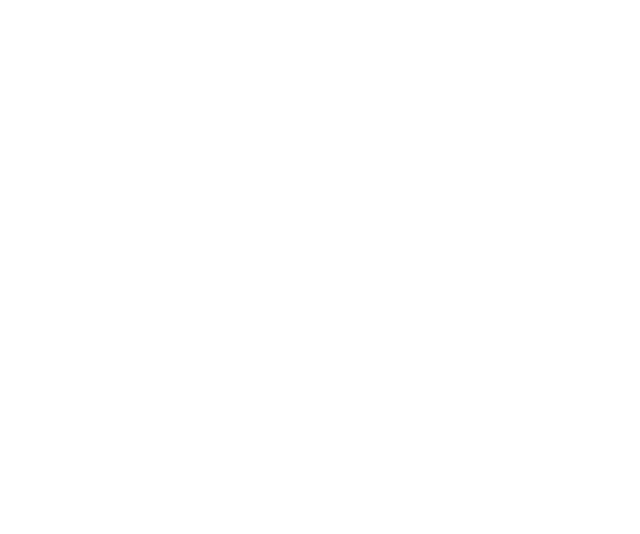
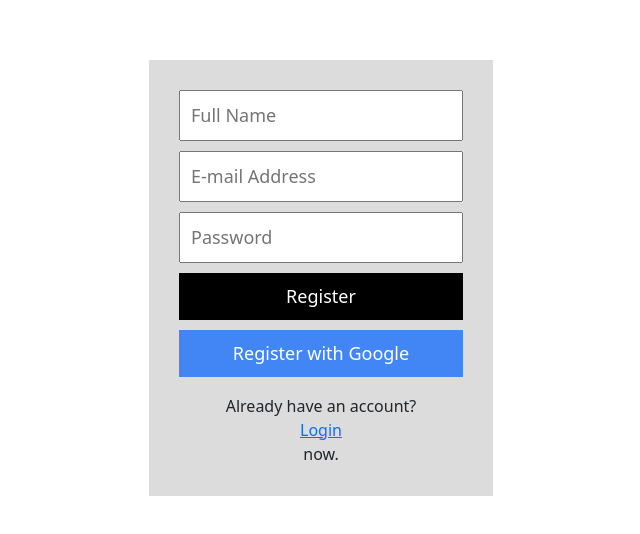
Before and after one commit to morgsj/klank_demo, a React (Create React App) app: page /register in a window 1280 px wide. Before the commit this address had no page. Shown: the part 126-660 px from the top of the page, without its empty margins (319-959 px from the left). Built offline with nearby package versions, Linux system fonts and the light colour scheme; no server answers.

Commit message:
Login set up

```diff
--- a/public/index.html
+++ b/public/index.html
@@ -24,7 +24,7 @@
       work correctly both with client-side routing and a non-root public URL.
       Learn how to configure a non-root public URL by running `npm run build`.
     -->
-    <title>React App</title>
+    <title>Klank</title>
   </head>
   <body>
     <noscript>You need to enable JavaScript to run this app.</noscript>
--- a/src/App.js
+++ b/src/App.js
@@ -10,6 +10,7 @@ import Dashboard from "./components/Dashboard";
 import Messages from "./components/Messages";
 import Search from "./components/Search";
 import Login from "./components/Login";
+import Register from "./components/Register";
 
 export default function App() {
   return (
@@ -18,6 +19,7 @@ export default function App() {
           <Route path="/" element = {<Navigator />} />
           <Route path="dashboard" element={<Dashboard />} />
           <Route path="login" element={<Login />} />
+          <Route path="register" element={<Register />} />
           <Route path="messages" element={<Messages />} />
           <Route path="search" element={<Search />} />
 
--- a/src/components/Dashboard.js
+++ b/src/components/Dashboard.js
@@ -1,16 +1,42 @@
-import React from "react";
+import React, { useEffect, useState } from "react";
+import { useAuthState } from "react-firebase-hooks/auth";
+import { useNavigate } from "react-router-dom";
+import { auth, db, logout } from "../firebase";
+import { query, collection, getDocs, where } from "firebase/firestore";
 import Header from "./Header";
 import Navigator from "./Navigator";
 
 export default function Dashboard() {
+    const [user, loading, error] = useAuthState(auth);
+    const [name, setName] = useState("");
+    const navigate = useNavigate();
+    const fetchUserName = async () => {
+        try {
+            const q = query(collection(db, "users"), where("uid", "==", user?.uid));
+            const doc = await getDocs(q);
+            const data = doc.docs[0].data();
+            setName(data.name);
+        } catch (err) {
+            console.error(err);
+            alert("An error occured while fetching user data");
+        }
+    };
+
+    useEffect(() => {
+        if (loading) return;
+        if (!user) return navigate("/login");
+        fetchUserName();
+    }, [user, loading]);
+
     return (
-        <div class="container">
+        <div class="container m-0 p-0">
             <div class="row">
                 <div class="col-sm-1">
                     <Navigator />
                 </div>
                 <div class="col-sm-11">
-                    <Header title="Dashboard"/>
+                    <Header title={"Dashboard "}/>
+                    <h1>Welcome back {name.split(" ")[0]}</h1>
                 </div>
             </div>
         </div>
--- a/src/components/Header.js
+++ b/src/components/Header.js
@@ -1,4 +1,5 @@
 import React from "react";
+import { logout } from "../firebase";
 
 export default function Header(props) {
     return (
@@ -6,7 +7,7 @@ export default function Header(props) {
             <h3 class="m-3">{props.title}</h3>
 
             <form class="form-inline my-2 my-lg-0">
-            <button class="btn btn-outline-success my-2 my-sm-0" type="submit">Logout</button>
+            <button class="btn btn-outline-success my-2 my-sm-0" onClick={logout}>Logout</button>
             </form>
         </nav>
     );
--- a/src/components/Navigator.js
+++ b/src/components/Navigator.js
@@ -6,7 +6,7 @@ import './Navigator.css';
 export default function Navigator() {
     return (
         <nav id="main-nav" class="nav flex-column">
-            <img id="logo" src={require("../images/logo.png")} style={{height: '5vw', minHeight: 65}}/>
+            <Link to="/"><img id="logo" src={require("../images/logo.png")} style={{height: '5vw', minHeight: 65}}/></Link>
             <Link to="/dashboard"><House className="icon" /></Link>
             <Link to="/search"><Binoculars className="icon" /></Link>
             <Link to="/messages"><ChatSquare className="icon" /></Link>
--- /dev/null
+++ b/src/components/Register.css
@@ -0,0 +1,33 @@
+.register {
+    height: 100vh;
+    width: 100vw;
+    display: flex;
+    align-items: center;
+    justify-content: center;
+}
+.register__container {
+    display: flex;
+    flex-direction: column;
+    text-align: center;
+    background-color: #dcdcdc;
+    padding: 30px;
+}
+.register__textBox {
+    padding: 10px;
+    font-size: 18px;
+    margin-bottom: 10px;
+}
+.register__btn {
+    padding: 10px;
+    font-size: 18px;
+    margin-bottom: 10px;
+    border: none;
+    color: white;
+    background-color: black;
+}
+.register__google {
+    background-color: #4285f4;
+}
+.register div {
+    margin-top: 7px;
+}
--- /dev/null
+++ b/src/components/Register.js
@@ -0,0 +1,65 @@
+import React, { useEffect, useState } from "react";
+import { useAuthState } from "react-firebase-hooks/auth";
+import { Link, useNavigate } from "react-router-dom";
+import {
+    auth,
+    registerWithEmailAndPassword,
+    signInWithGoogle,
+} from "../firebase";
+import "./Register.css";
+function Register() {
+    const [email, setEmail] = useState("");
+    const [password, setPassword] = useState("");
+    const [name, setName] = useState("");
+    const [user, loading, error] = useAuthState(auth);
+    const history = useNavigate();
+    const register = () => {
+        if (!name) alert("Please enter name");
+        registerWithEmailAndPassword(name, email, password);
+    };
+    useEffect(() => {
+        if (loading) return;
+        if (user) history("/dashboard");
+    }, [user, loading]);
+    return (
+        <div className="register">
+        <div className="register__container">
+            <input
+            type="text"
+            className="register__textBox"
+            value={name}
+            onChange={(e) => setName(e.target.value)}
+            placeholder="Full Name"
+            />
+            <input
+            type="text"
+            className="register__textBox"
+            value={email}
+            onChange={(e) => setEmail(e.target.value)}
+            placeholder="E-mail Address"
+            />
+            <input
+            type="password"
+            className="register__textBox"
+            value={password}
+            onChange={(e) => setPassword(e.target.value)}
+            placeholder="Password"
+            />
+            <button className="register__btn" onClick={register}>
+            Register
+            </button>
+            <button
+            className="register__btn register__google"
+            onClick={signInWithGoogle}
+            >
+            Register with Google
+            </button>
+            <div>
+            Already have an account? <Link to="/">Login</Link> now.
+            </div>
+        </div>
+        </div>
+    );
+}
+
+export default Register;
--- /dev/null
+++ b/src/components/Search.css
@@ -0,0 +1,8 @@
+#search-bar {
+    margin: 1vw;
+    padding: 1vw;
+    width: calc(100% - 2vw);
+    border: none;
+    border-bottom: 1px solid gray;
+    font-size: large;
+}
--- a/src/components/Search.js
+++ b/src/components/Search.js
@@ -1,15 +1,18 @@
 import React from "react";
 import Navigator from "./Navigator";
+import Header from "./Header";
+import "./Search.css";
 
 export default function Search() {
     return (
-        <div class="container">
+        <div class="container m-0 p-0">
             <div class="row">
-                <div class="col">
+                <div class="col-sm-1">
                     <Navigator />
                 </div>
-                <div class="col">
-                    search
+                <div class="col-sm-11">
+                    <Header title={"Search "}/>
+                    <input type="text" id="search-bar" placeholder="Search..."></input>
                 </div>
             </div>
         </div>
```
Also changed, not shown: src/components/Reset.css (added, +30 -0 lines), src/components/Reset.js (added, +38 -0 lines), 1 other file (tests, documents, lock files or other folders).
